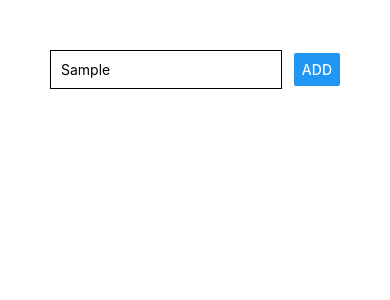
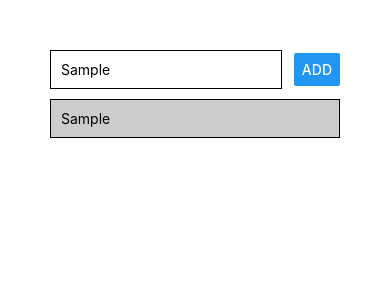
Before and after one commit to danialdo95/React-Native-Complete-Guide, a React Native app: screen / in a window 390 px wide. Both pictures are taken after typing "Sample" into the empty fields and a click on the button "ADD". Shown: the top 300 px of the page. Built offline with nearby package versions, Linux system fonts and the light colour scheme.

Commit message:
Added list input with scrollview

```diff
--- a/App.js
+++ b/App.js
@@ -1,17 +1,37 @@
-import React from 'react';
-import { StyleSheet, Text, View, TextInput, Button } from 'react-native';
+import React, {useState} from 'react';
+import { StyleSheet, Text, View, TextInput, Button, ScrollView } from 'react-native';
 
 export default function App() {
+
+  const [enteredGoal, setEnteredGoal] = useState('');
+
+  const [courseGoals, setCourseGoal] = useState([]);
+
+  const goalInputHandler = (enteredText) => {
+    setEnteredGoal(enteredText)
+  }
+
+  const addGoalHandler = () => {
+    setCourseGoal(currentGoals => [...courseGoals, enteredGoal])
+    // console.log(enteredGoal);
+  }
+
   return (
     <View style={styles.screen}>
       <View style={styles.inputContainer}>
         <TextInput
           placeholder="Course Goal"
-          style={styles.input} />
-        <Button title="ADD" />
+          style={styles.input}
+          onChangeText={goalInputHandler}
+          value={enteredGoal}/>
+        <Button title="ADD" onPress={addGoalHandler}/>
       </View>
-      <View>
-      </View>
+      <ScrollView>
+        {courseGoals.map((goal) =>
+          <View key={goal} style={styles.listItem}>
+              <Text >{goal}</Text>
+          </View>)}
+      </ScrollView>
     </View>
   );
 }
@@ -30,5 +50,12 @@ const styles = StyleSheet.create({
     borderColor: 'black',
     borderWidth: 1,
     padding: 10
+  },
+  listItem: {
+    padding: 10,
+    marginVertical: 10,
+    backgroundColor: '#ccc',
+    borderColor: 'black',
+    borderWidth: 1
   }
 });
```
